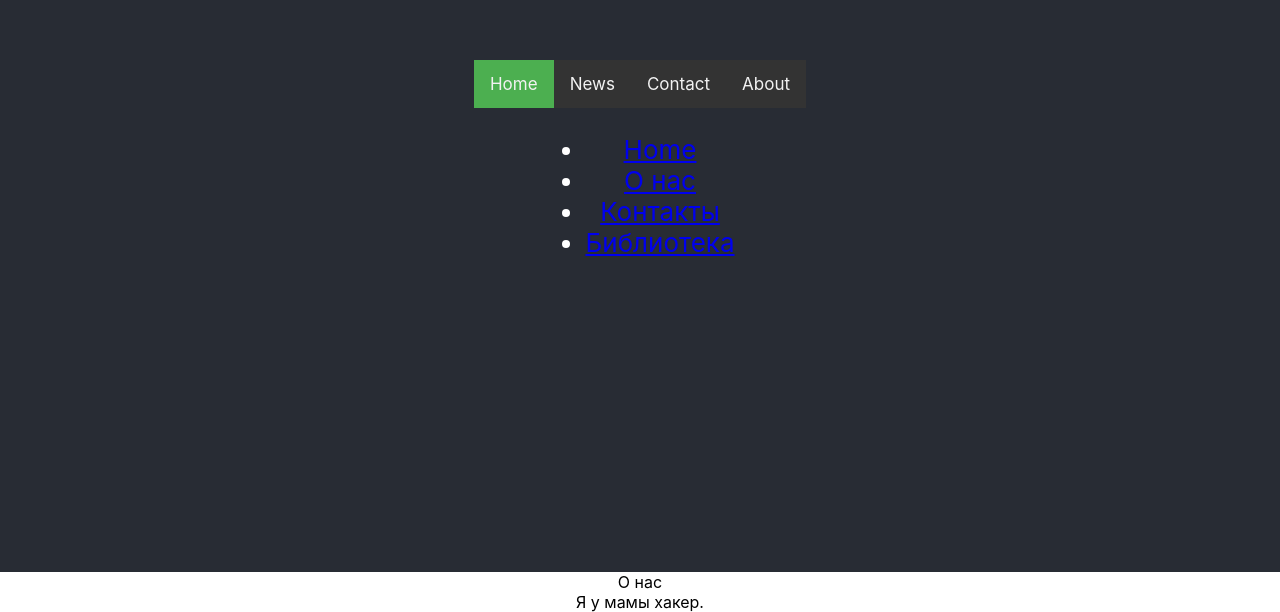
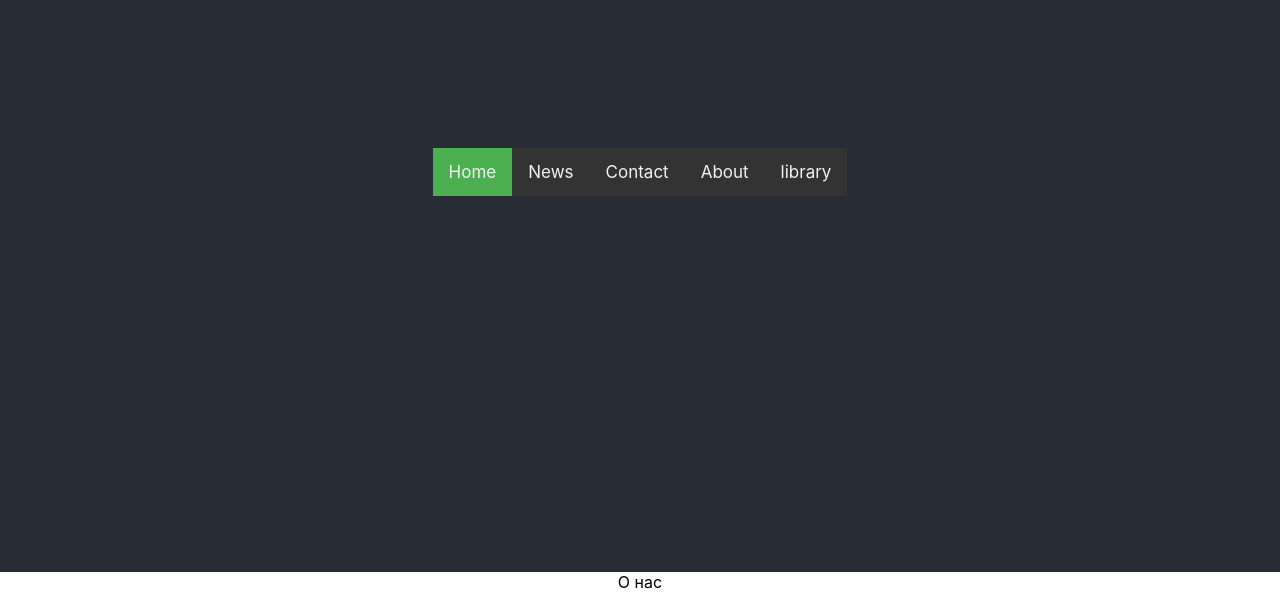
Before and after one commit to PRO100Spike/react-library, a React (Create React App) app: page /about in a window 1280 px wide. Shown: the part 228-840 px from the top of the page. Built offline with nearby package versions, Linux system fonts and the light colour scheme.

Commit message:
Меню

```diff
--- a/src/App.js
+++ b/src/App.js
@@ -8,13 +8,15 @@ import About from "./view/About";
 import Contact from "./view/Contact";
 import Home from "./view/Home";
 import Library from "./view/Library";
+import News from "./view/News";
+
 
 function App() {
   return (
     <div className="App">
        <header className="App-header">
          <Header/>
-        <nav>
+         {/* <nav>
            <ul>
              <li>
                <Link to="/">Home</Link>
@@ -29,7 +31,7 @@ function App() {
                <Link to="/library">Библиотека</Link>
              </li>
           </ul>
-        </nav>
+         </nav> */}
        </header>
       <main>
         <Switch>
@@ -37,6 +39,7 @@ function App() {
           <Route path="/about" component={About} />
           <Route path="/contact" component={Contact} />
           <Route path="/library" component={Library} />
+          <Route path="/News" component={News} />
         </Switch>
       </main>
     </div>
--- a/src/layout/Header.js
+++ b/src/layout/Header.js
@@ -1,6 +1,7 @@
 import React from 'react';
+import '../assets/css/header.css';
 
-import '../assets/css/header.css';
+
 
 /* Toggle between adding and removing the "responsive" class to topnav when the user clicks on the icon */
 function myFunction() {
@@ -12,16 +13,27 @@ function myFunction() {
     }
 }
 
-const Header = () => {
-  return (
+ const Header = () => {
+   return (
+  <div>
+       <div>
+
+       </div>
+
     <div class="topnav" id="myTopnav">
-        <a href="#home" class="active">Home</a>
-        <a href="#news">News</a>
-        <a href="#contact">Contact</a>
-        <a href="#about">About</a>
+
+        <a href="/" class="active">Home</a>
+
+        <a href="/news">News</a>
+        <a href="/contact">Contact</a>
+        <a href="/about">About</a>
+        <a href ="/library">library</a>
+
+
         <a href="javascript:void(0);" class="icon" onclick="myFunction()">
             <i class="fa fa-bars"></i>
         </a>
+    </div>
     </div>
   )
 }
--- a/src/view/About.js
+++ b/src/view/About.js
@@ -2,10 +2,10 @@ import React from 'react';
 
 const About = () => {
   return (
-    <div>
+
     <div>О нас</div>
-    <div> Я у мамы хакер.</div>
-    </div>
+
+
   )
 }
 
--- /dev/null
+++ b/src/view/News.js
@@ -0,0 +1,9 @@
+import React from 'react';
+
+const News = () => {
+  return (
+    <div>Новости</div>
+  )
+}
+
+export default News;
```
Lines whose indentation alone changed are shown as unchanged.
